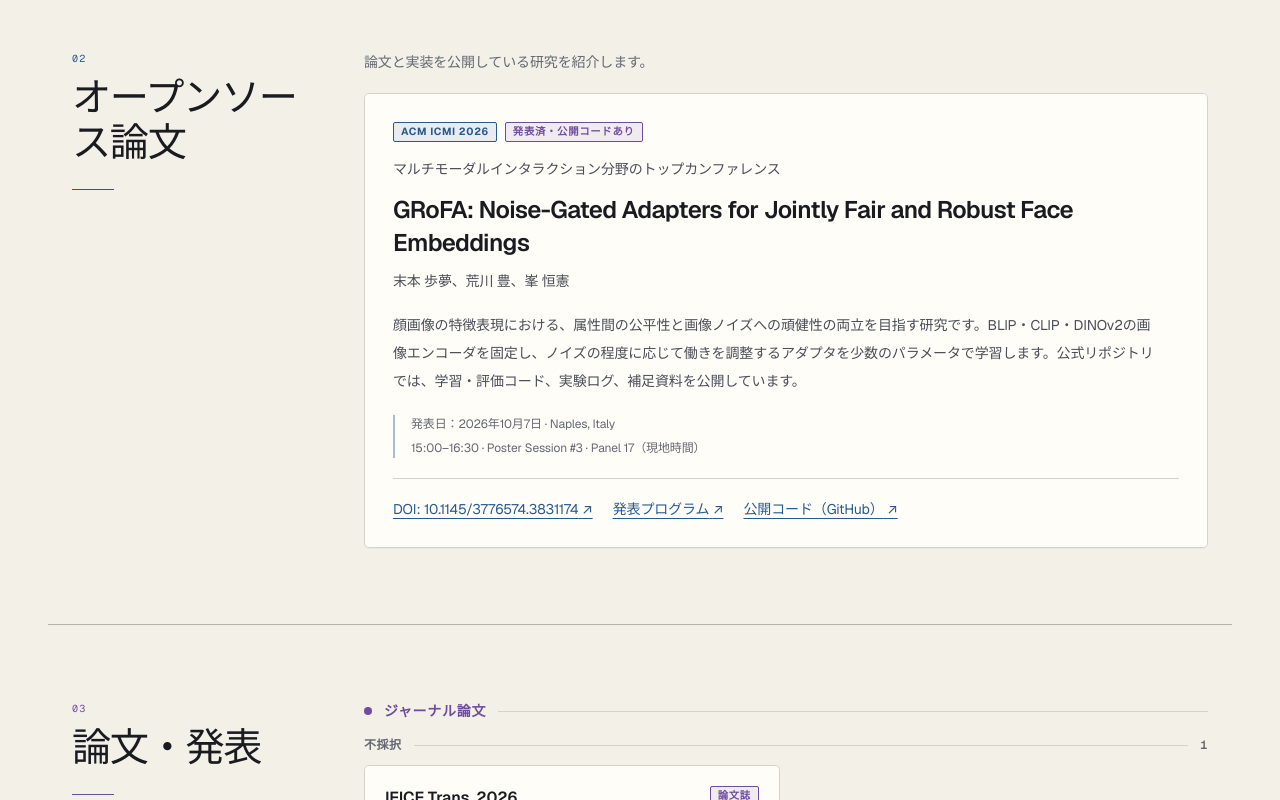
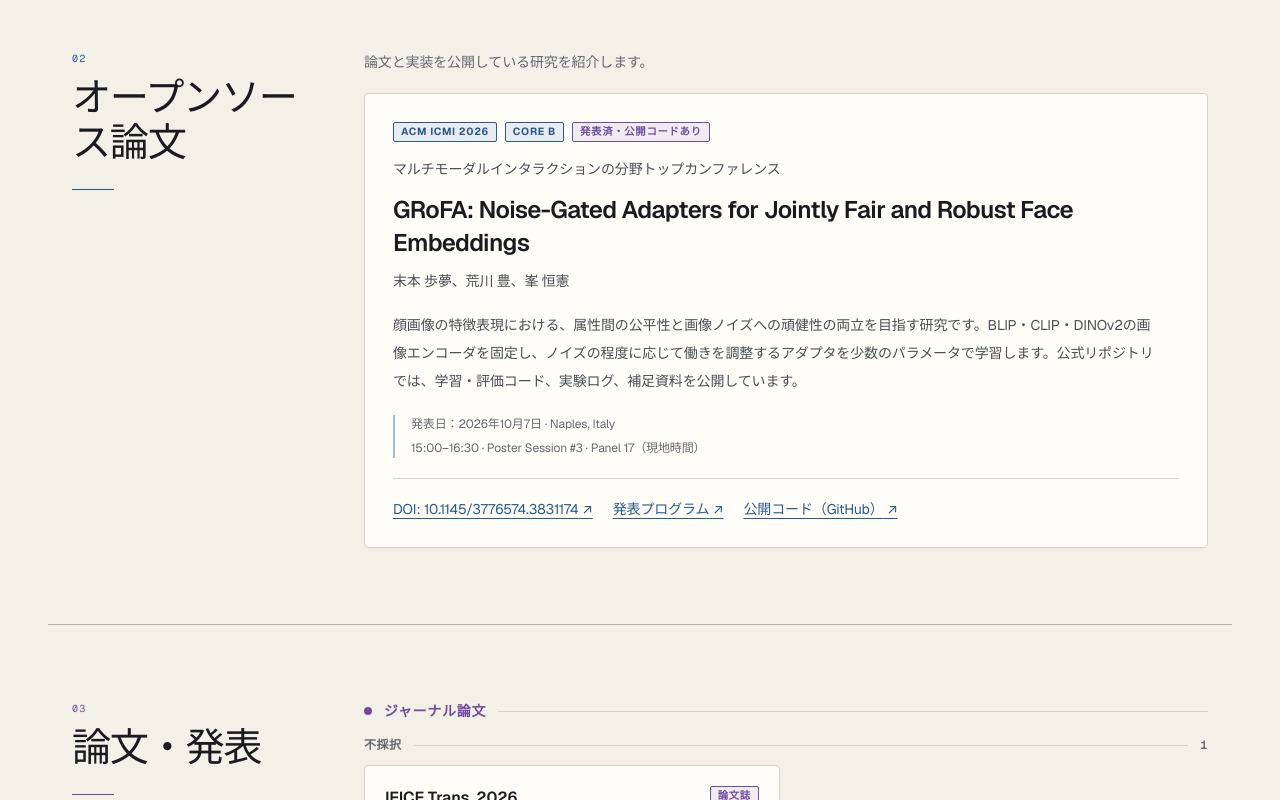
Before and after one commit to amu815/amu815.github.io, a Next.js app: page /ja in a window 1280 px wide. Shown: the part 1840-2640 px from the top of the page. Built offline with nearby package versions, Linux system fonts and the light colour scheme.

Commit message:
Clarify ICMI field-specific standing alongside CORE B

```diff
--- a/components/OpenSourcePapers.tsx
+++ b/components/OpenSourcePapers.tsx
@@ -1,5 +1,5 @@
 import type { Lang } from "@/content/dict";
-import { papers } from "@/content/papers";
+import { papers, tierLabel } from "@/content/papers";
 import { formatDate } from "@/lib/date";
 import { PaperLinks } from "./PaperLinks";
 
@@ -17,6 +17,11 @@ export function OpenSourcePapers({ lang }: { lang: Lang }) {
             <a href={paper.href} target="_blank" rel="noreferrer" className="tier-pill border-accent/40 bg-accent/10 text-accent">
               {paper.shortName}
             </a>
+            {paper.tier.startsWith("core_") && (
+              <span className="tier-pill border-accent/40 bg-accent/10 text-accent">
+                {tierLabel[paper.tier]}
+              </span>
+            )}
             <span className="tier-pill border-purple/40 bg-purple/10 text-purple">
               {lang === "ja" ? "発表済・公開コードあり" : "Presented · Code available"}
             </span>
--- a/content/papers.ts
+++ b/content/papers.ts
@@ -187,7 +187,7 @@ export const papers: PaperVenue[] = [
     fullNameJa: "ACM マルチモーダルインタラクション国際会議",
     // The official ICMI site describes the conference as the premier international forum in this field.
     venueDescription: "a premier international conference in multimodal interaction",
-    venueDescriptionJa: "マルチモーダルインタラクション分野のトップカンファレンス",
+    venueDescriptionJa: "マルチモーダルインタラクションの分野トップカンファレンス",
     href: "https://icmi.acm.org/2026/",
     type: "conference",
     tier: "core_b",
```
